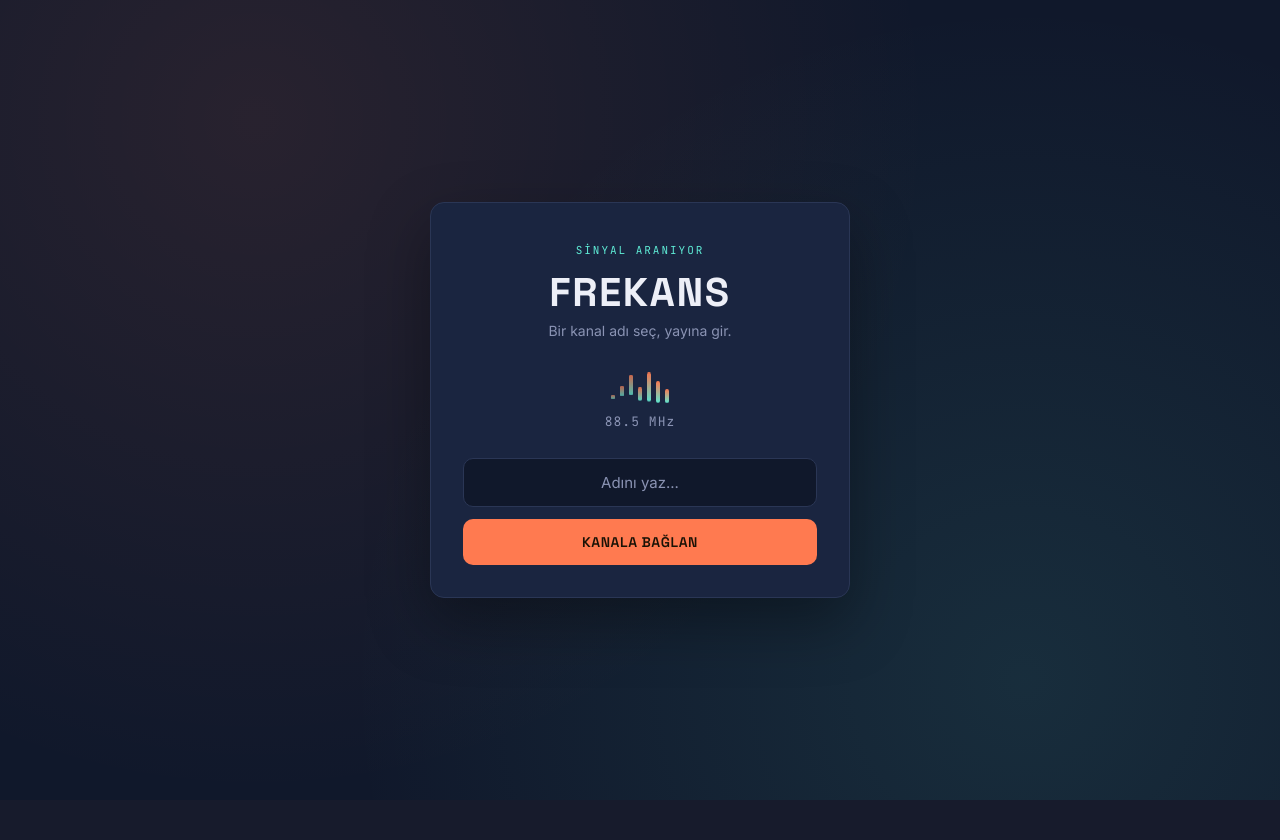
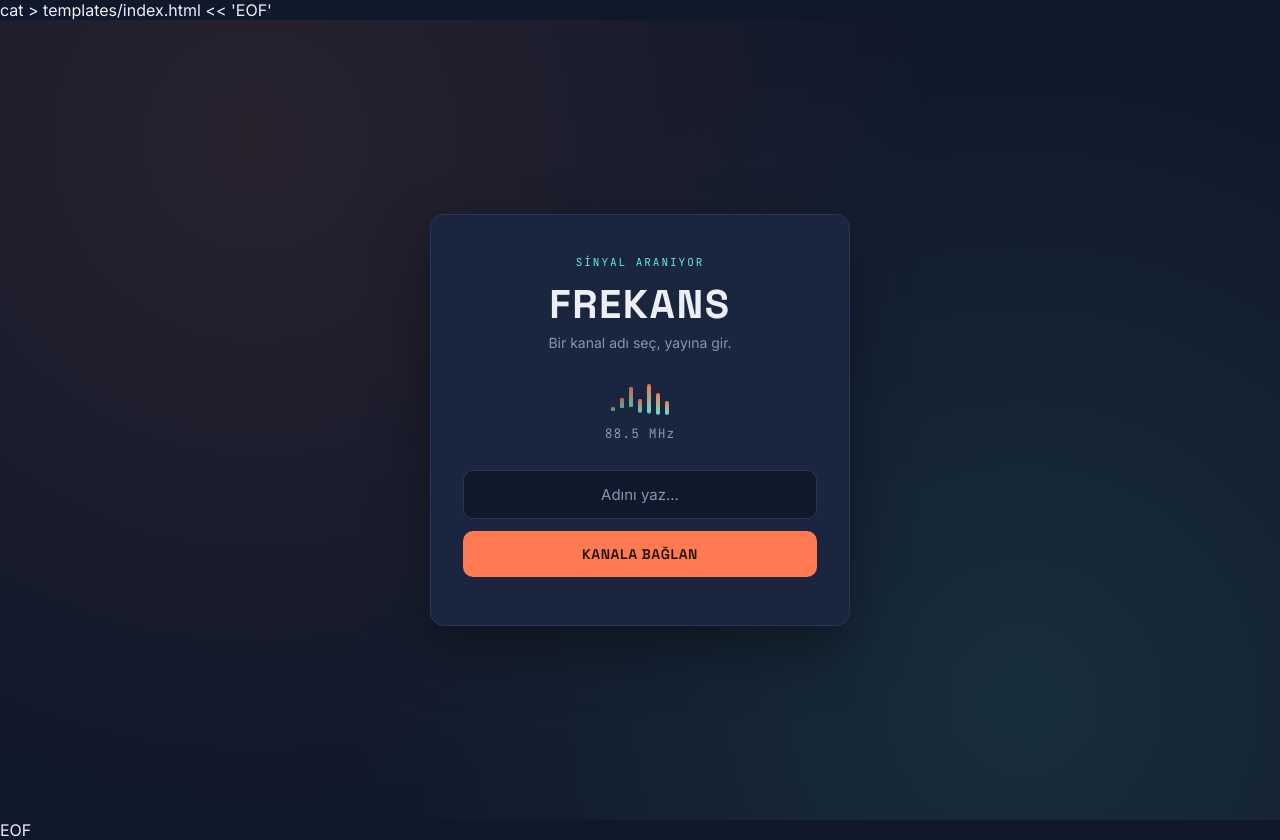
Before and after one commit to mauzuuyolcu-spec/tset3-bu-sadece-deneme-kullanma-, a Flask app: page / in a window 1280 px wide. Before the commit the page ends 800 px from the top, so only its background shows below. Run offline with Flask 3, Linux system fonts and the light colour scheme; some libraries are stand-ins or nearby versions.

Commit message:
Update index.html

```diff
--- a/templates/index.html
+++ b/templates/index.html
@@ -1,3 +1,4 @@
+cat > templates/index.html << 'EOF'
 <!DOCTYPE html>
 <html lang="tr">
 <head>
@@ -9,7 +10,6 @@
   <link rel="stylesheet" href="{{ url_for('static', filename='style.css') }}" />
 </head>
 <body>
-
   <!-- KATILIM EKRANI -->
   <div id="join-screen">
     <div class="tuner-card">
@@ -103,3 +103,4 @@
   <script src="{{ url_for('static', filename='script.js') }}"></script>
 </body>
 </html>
+EOF
```
